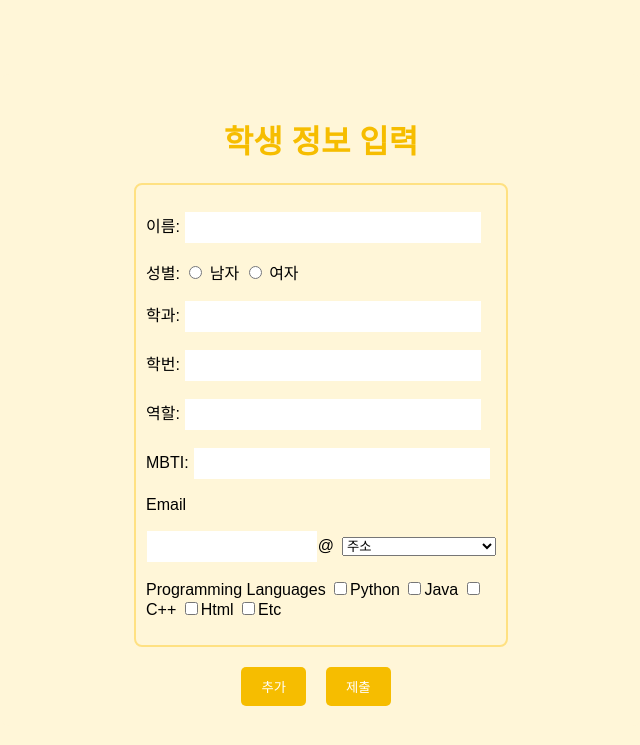
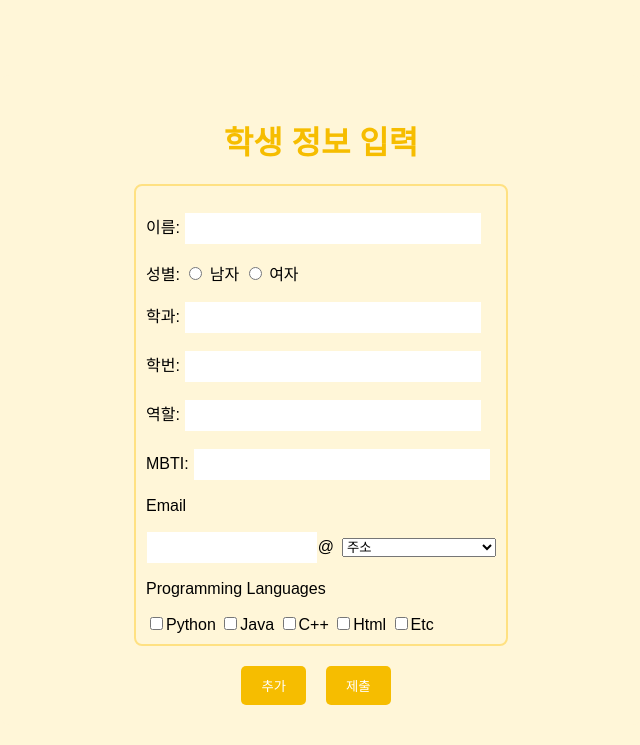
Before and after one commit to CSID-DGU/2024-2-OSSPrac-azaping-01, a Flask app: page /input in a window 1280 px wide. Shown: the top 745 px of the page, without its empty margins (319-959 px from the left). Run offline with Flask 3, Linux system fonts and the light colour scheme; some web fonts are replaced.

Commit message:
프로그래밍 언어 줄바꿈 + 한 줄에서 선택할 수 있도록 수정

```diff
--- a/flask1/templates/app_input.html
+++ b/flask1/templates/app_input.html
@@ -64,6 +64,18 @@
             width: 50%; /* 도메인 부분을 좀 더 넓게 */
             margin-left: 8px; /* 간격 추가 */
         }
+        .programming-languages {
+            margin-top: 10px; /* 제목과 체크박스 간 간격 */
+        }
+
+        .programming-languages label {
+            display: inline-block; /* 각 항목이 새로운 줄에 나오는 것 */
+            margin-bottom: 10px; /* 각 항목 간 간격 */
+        }
+        .programming-languages input[type="checkbox"] {
+            margin-bottom: 10px; /* 체크박스들 간 간격을 주기 위해 */
+        }
+
         button {
             background-color: #F6BD00;
             color: #fff;
@@ -113,13 +125,12 @@
                         </select>
                     </div>
                 </p>
-                <p>Programming Languages
+                <p class="programming-languages">Programming Languages </p>
                     <label><input type="checkbox" value="Python" name="languages0"/>Python</label>
                     <label><input type="checkbox" value="Java" name="languages0"/>Java</label>
                     <label><input type="checkbox" value="C++" name="languages0"/>C++</label>
                     <label><input type="checkbox" value="Html" name="languages0"/>Html</label>
                     <label><input type="checkbox" value="Etc" name="languages0"/>Etc</label>
-                </p>
             </div>
         </div>
         <div class="button-container">
```
